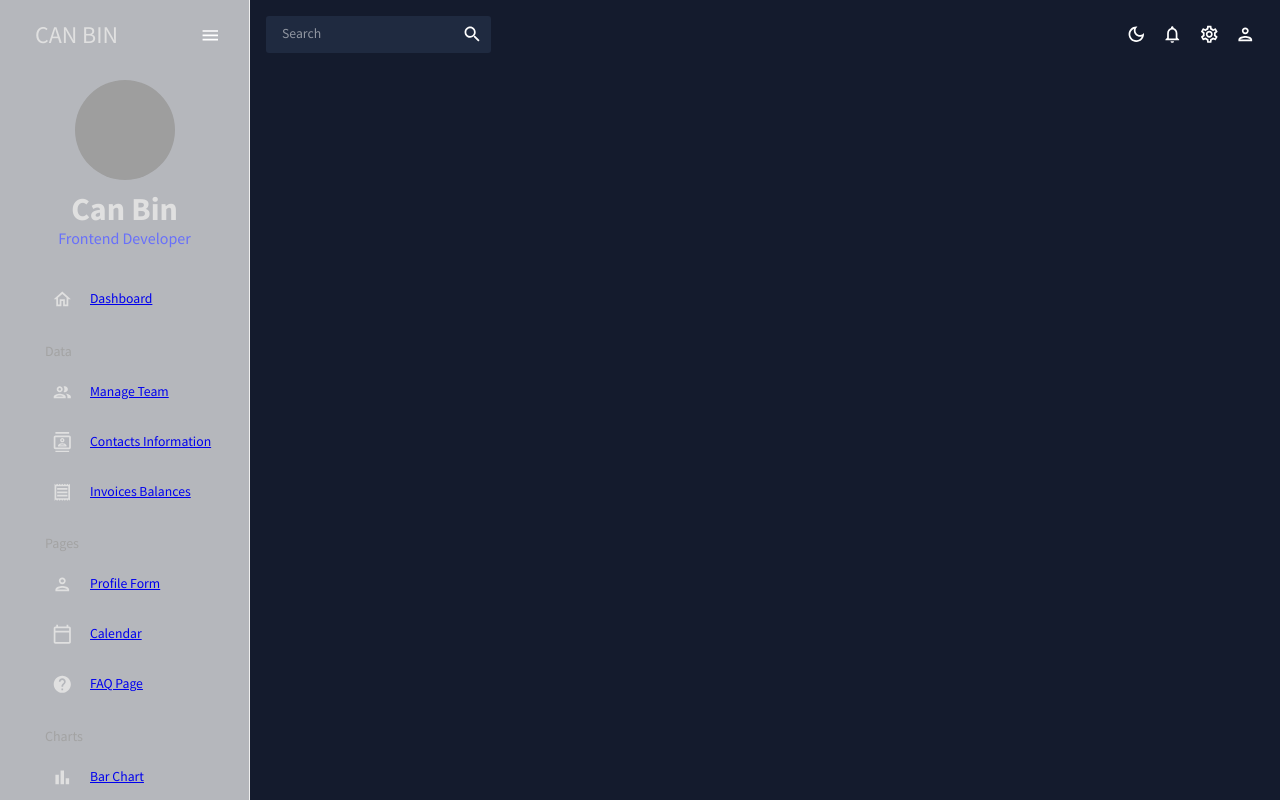
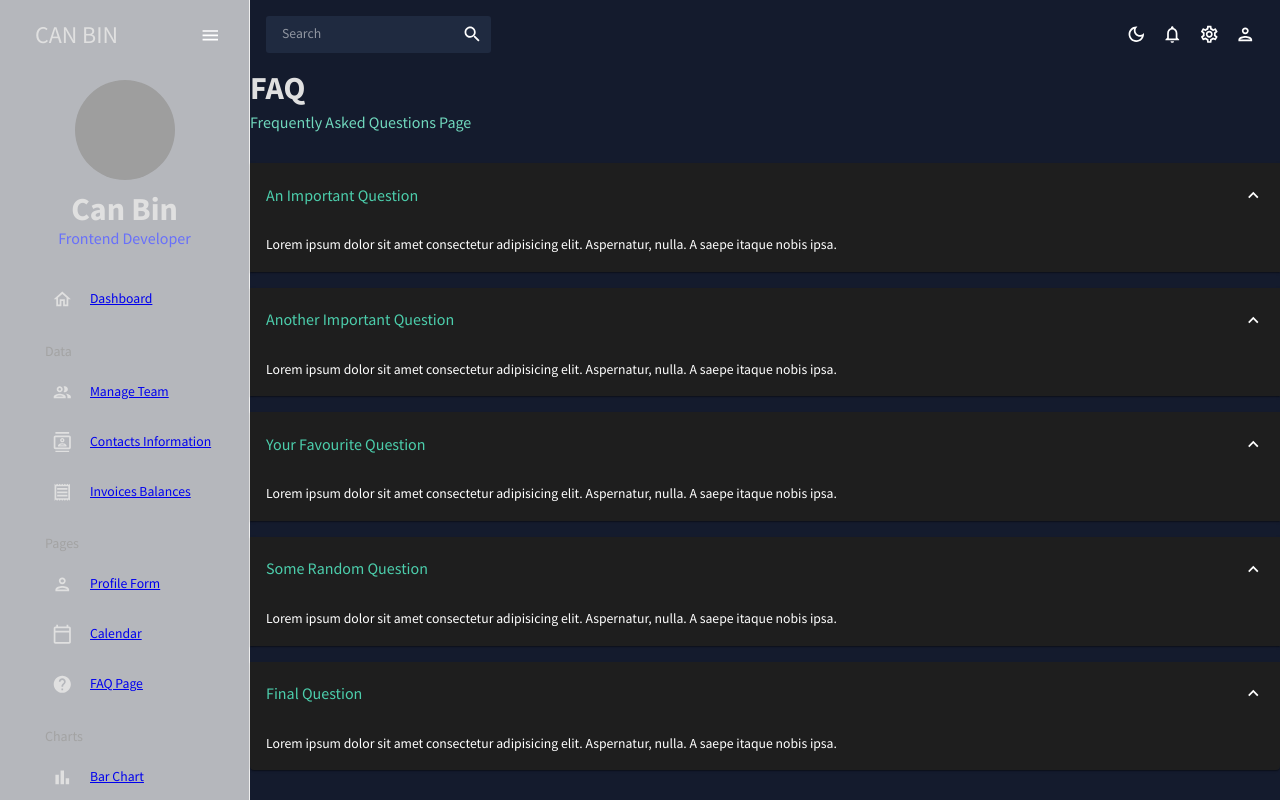
Before and after one commit to Can-Bin/React-Dashboard-App, a React (Create React App) app: page /faq in a window 1280 px wide. Shown: the top 800 px of the page. Built offline with nearby package versions, Linux system fonts and the light colour scheme; grey boxes are pictures that could not be loaded.

Commit message:
faq page added

```diff
--- a/src/App.js
+++ b/src/App.js
@@ -10,6 +10,7 @@
 import Invoices from "./scenes/invoices"
 import Form from './scenes/form';
 import Calendar from "./scenes/calendar"
+import Faq from './scenes/faq';
 
 
 
@@ -31,10 +32,10 @@
                             <Route path='/invoices' element={<Invoices/>}/>
                             <Route path='/form' element={<Form/>}/>
                             <Route path='/calendar' element={<Calendar/>}/>
+                            <Route path='/faq' element={<Faq/>}/>
                             {/* <Route path='/bar' element={<Bar/>}/> */}
                             {/* <Route path='/pie' element={<Pie/>}/> */}
                             {/* <Route path='/line' element={<Line/>}/> */}
-                            {/* <Route path='/faq' element={<Faq/>}/> */}
                             {/* <Route path='/geography' element={<Geography/>}/> */}
                         </Routes>
                     </main>
--- /dev/null
+++ b/src/scenes/faq/index.js
@@ -0,0 +1,79 @@
+import React from 'react'
+import {Box, useTheme, Typography, Accordion} from "@mui/material"
+import Header from "../../components/Header"
+import AccordionSummary from '@mui/material/AccordionSummary'
+import AccordionDetails from "@mui/material/AccordionDetails"
+import ExpandMoreIcon from "@mui/icons-material/ExpandMore"
+import {tokens} from "../../theme"
+
+const Faq = () => {
+    const theme = useTheme()
+    const colors = tokens(theme.palette.mode)
+  return (
+    <Box>
+        <Header title= "FAQ" subtitle="Frequently Asked Questions Page"/>
+        <Accordion defaultExpanded>
+            <AccordionSummary expandIcon={<ExpandMoreIcon/>}>
+                <Typography color={colors.greenAccent[500]} variant="h5">
+                    An Important Question
+                </Typography>
+            </AccordionSummary>
+            <AccordionDetails>
+                <Typography>
+                    Lorem ipsum dolor sit amet consectetur adipisicing elit. Aspernatur, nulla. A saepe itaque nobis ipsa.
+                </Typography>
+            </AccordionDetails>
+        </Accordion>
+        <Accordion defaultExpanded>
+            <AccordionSummary expandIcon={<ExpandMoreIcon/>}>
+                <Typography color={colors.greenAccent[500]} variant="h5">
+                    Another Important Question
+                </Typography>
+            </AccordionSummary>
+            <AccordionDetails>
+                <Typography>
+                    Lorem ipsum dolor sit amet consectetur adipisicing elit. Aspernatur, nulla. A saepe itaque nobis ipsa.
+                </Typography>
+            </AccordionDetails>
+        </Accordion>
+        <Accordion defaultExpanded>
+            <AccordionSummary expandIcon={<ExpandMoreIcon/>}>
+                <Typography color={colors.greenAccent[500]} variant="h5">
+                    Your Favourite Question
+                </Typography>
+            </AccordionSummary>
+            <AccordionDetails>
+                <Typography>
+                    Lorem ipsum dolor sit amet consectetur adipisicing elit. Aspernatur, nulla. A saepe itaque nobis ipsa.
+                </Typography>
+            </AccordionDetails>
+        </Accordion>
+        <Accordion defaultExpanded>
+            <AccordionSummary expandIcon={<ExpandMoreIcon/>}>
+                <Typography color={colors.greenAccent[500]} variant="h5">
+                    Some Random Question
+                </Typography>
+            </AccordionSummary>
+            <AccordionDetails>
+                <Typography>
+                    Lorem ipsum dolor sit amet consectetur adipisicing elit. Aspernatur, nulla. A saepe itaque nobis ipsa.
+                </Typography>
+            </AccordionDetails>
+        </Accordion>
+        <Accordion defaultExpanded>
+            <AccordionSummary expandIcon={<ExpandMoreIcon/>}>
+                <Typography color={colors.greenAccent[500]} variant="h5">
+                    Final Question
+                </Typography>
+            </AccordionSummary>
+            <AccordionDetails>
+                <Typography>
+                    Lorem ipsum dolor sit amet consectetur adipisicing elit. Aspernatur, nulla. A saepe itaque nobis ipsa.
+                </Typography>
+            </AccordionDetails>
+        </Accordion>
+    </Box>
+  )
+}
+
+export default Faq
```
